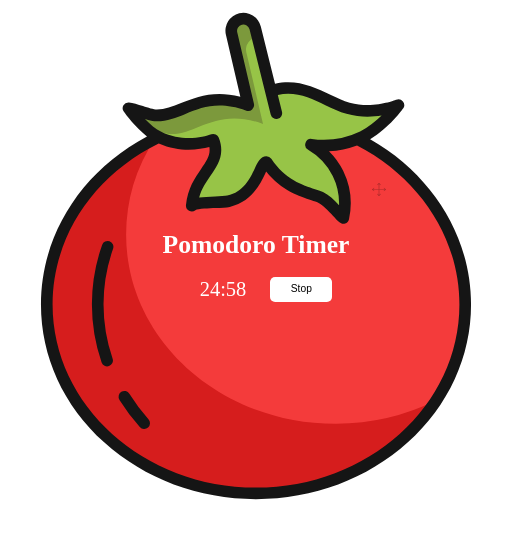
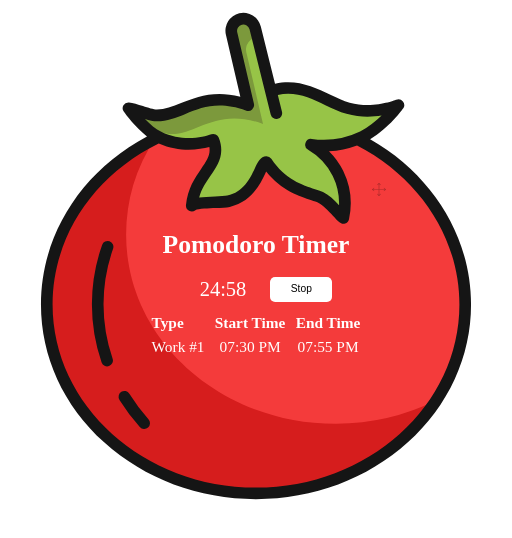
Before and after one commit to vepo/pomodoro, an Electron app: page index.html in a window 512 px wide. Both pictures are taken after a click on the button "Start". Drawn offline with Linux system fonts and the light colour scheme; no server answers.

Commit message:
Adding Tracking history

```diff
--- a/index.html
+++ b/index.html
@@ -5,6 +5,7 @@
     <meta charset="UTF-8">
     <title>Pomodoro</title>
     <meta http-equiv="Content-Security-Policy" content="script-src 'self' 'unsafe-inline';" />
+    <script src="./src/history.js"></script>
     <script src="./src/timer.js"></script>
     <script src="./src/display.js"></script>
     <script src="./src/pomodoro.app.js"></script>
@@ -22,6 +23,15 @@
             <span id="timer-display" class="display">00:00</span>
             <button id="timer-start-button" class="btn-start">Start</button>
         </div>
+        <div id="history-holder" class="history-holder">
+            <div class="history">
+                <div class="entry header">
+                    <span>Type</span>
+                    <span>Start Time</span>
+                    <span>End Time</span>
+                </div>
+            </div>
+        </div>
     </div>
     <div class="footer" style="display: none;">
         <div>Icons made by <a href="https://www.flaticon.com/authors/icongeek26" title="Icongeek26">Icongeek26</a>
--- a/main.js
+++ b/main.js
@@ -23,7 +23,7 @@ function createWindow() {
     })
 
     win.loadFile('index.html')
-    //win.webContents.openDevTools()
+    win.webContents.openDevTools()
 }
 
 app.whenReady().then(createWindow)
--- /dev/null
+++ b/src/history.js
@@ -0,0 +1,59 @@
+class History {
+    constructor(historyPanelElm) {
+        this.historyPanelElm = historyPanelElm;
+        this.addChild(this.createEmptyElement());
+
+    }
+
+    addActivity(activity) {
+        let emtpyElm = this.historyPanelElm.querySelector('.history .empty');
+        if (emtpyElm) {
+            emtpyElm.parentNode.removeChild(emtpyElm);
+        }
+
+        let activityElm = document.createElement('div');
+        activityElm.classList.add('entry');
+        let typeElm = document.createElement('span');
+        typeElm.innerHTML = activity.name;
+        activityElm.appendChild(typeElm);
+        let startElm = document.createElement('span');
+        startElm.classList.add('time');
+        startElm.innerHTML = activity.start.toLocaleTimeString("en-US", {
+            hour12: true,
+            hour: "2-digit",
+            minute: "2-digit"
+        });
+        activityElm.appendChild(startElm);
+        let endElm = document.createElement('span');
+        endElm.classList.add('time');
+        endElm.innerHTML = activity.end.toLocaleTimeString("en-US", {
+            hour12: true,
+            hour: "2-digit",
+            minute: "2-digit"
+        });
+        activityElm.appendChild(endElm);
+        this.addChild(activityElm);
+    }
+
+    createEmptyElement() {
+        let emtpyElm = document.createElement('div');
+        emtpyElm.classList.add('entry');
+        emtpyElm.classList.add('empty');
+        let typeElm = document.createElement('span');
+        typeElm.innerHTML = "Not Started";
+        emtpyElm.appendChild(typeElm);
+        let startElm = document.createElement('span');
+        startElm.classList.add('time');
+        startElm.innerHTML = "N/A";
+        emtpyElm.appendChild(startElm);
+        let endElm = document.createElement('span');
+        endElm.classList.add('time');
+        endElm.innerHTML = "N/A";
+        emtpyElm.appendChild(endElm);
+        return emtpyElm;
+    }
+
+    addChild(row) {
+        this.historyPanelElm.querySelector('.history').appendChild(row);
+    }
+}
--- a/src/pomodoro.app.js
+++ b/src/pomodoro.app.js
@@ -1,8 +1,8 @@
 const { webFrame } = require('electron');
-//require('electron').webFrame.context.moveTo(0,0)
 
 window.onload = () => {
-    let timer = new Timer(document.getElementById('timer-display'));
+    let history = new History(document.getElementById('history-holder'));
+    let timer = new Timer(document.getElementById('timer-display'), history);
     let display = new Display(timer, document.getElementById('timer-start-button'));
 
     let dragging = false;
--- a/src/timer.js
+++ b/src/timer.js
@@ -1,7 +1,12 @@
+const path = require('path');
+
 class Timer {
 
-    constructor(displayElm) {
+    constructor(displayElm, history) {
+        this.history = history;
         this.displayElm = displayElm;
+        this.startAudio = new Audio(path.join('.', 'assets', 'audios', 'Boom-sound.mp3'));
+        this.endAudio = new Audio(path.join('.', 'assets', 'audios', 'Bell-noise.mp3'));
         this.runningData = {
             working: true,
             restCounter: 0,
@@ -14,14 +19,32 @@ class Timer {
 
     start() {
         this.startTimer(this.runningData.workTime);
+
+        var endTime = new Date();
+        endTime.setMinutes(endTime.getMinutes() + this.runningData.workTime);
+        this.history.addActivity({
+            name: 'Work #1',
+            start: new Date(),
+            end: endTime
+        });
     }
 
     startTimer(time) {
+        if (this.runningData.working) {
+            this.startAudio.play();
+        }
         this.runningData.counter = time * 60;
         this.runningData.updateDisplayInterval = setInterval(() => {
             this.runningData.counter--;
             this.updateDisplay();
         }, 1_000);
+
+        if (this.runningData.working && this.endAudio.duration) {
+            let endAudioDuration = Math.round(this.endAudio.duration * 1000);
+            this.runningData.endTimerPlayTimeout = setTimeout(() => {
+                this.endAudio.play();
+            }, (time * 60 * 1_000) - endAudioDuration);
+        }
         this.runningData.endTimerTimeout = setTimeout(() => {
             clearInterval(this.runningData.updateDisplayInterval);
             this.switchState();
@@ -32,6 +55,7 @@ class Timer {
     stop() {
         clearInterval(this.runningData.updateDisplayInterval);
         clearTimeout(this.runningData.endTimerTimeout);
+        clearTimeout(this.runningData.endTimerPlayTimeout);
     }
 
     switchState() {
@@ -40,13 +64,37 @@ class Timer {
             if (this.runningData.restCounter == 4) {
                 this.runningData.restCounter = 0;
                 this.startTimer(this.runningData.longRestTime);
+
+                var endTime = new Date();
+                endTime.setMinutes(endTime.getMinutes() + this.runningData.longRestTime);
+                this.history.addActivity({
+                    name: 'Long Rest',
+                    start: new Date(),
+                    end: endTime
+                });
             } else {
                 this.runningData.restCounter++;
                 this.startTimer(this.runningData.restTime);
+
+                var endTime = new Date();
+                endTime.setMinutes(endTime.getMinutes() + this.runningData.restTime);
+                this.history.addActivity({
+                    name: 'Rest #' + this.runningData.restCounter,
+                    start: new Date(),
+                    end: endTime
+                });
             }
         } else {
             this.runningData.working = true;
             this.startTimer(this.runningData.workTime);
+
+            var endTime = new Date();
+            endTime.setMinutes(endTime.getMinutes() + this.runningData.workTime);
+            this.history.addActivity({
+                name: ('Work #' + (this.runningData.restCounter + 1)),
+                start: new Date(),
+                end: endTime
+            });
         }
     }
 
--- a/style.css
+++ b/style.css
@@ -82,3 +82,57 @@ button:focus {
     line-height     : 4vw;
     font-size       : 2vw;
 }
+
+.history-holder {
+    max-height: 23vw;
+    max-width : 50vw;
+    margin    : auto;
+    overflow-y: auto;
+}
+
+.history {
+    margin    : 2vw auto 0 auto;
+    font-size : 3vw;
+    display   : table;
+    max-height: 50vw;
+    overflow-y: auto;
+}
+
+.history>.entry {
+    display: table-row;
+}
+
+.history>.entry.header {
+    font-weight: bolder;
+}
+
+.history>.entry.empty {
+    font-style: italic;
+}
+
+.history>.entry .time {
+    text-align: center;
+}
+
+.history>.entry>span {
+    display   : table-cell;
+    padding   : 0.5vw 1vw;
+    text-align: left;
+}
+
+/* width */
+::-webkit-scrollbar {
+    width: 3vw;
+}
+
+/* Track */
+::-webkit-scrollbar-track {
+    box-shadow   : inset 0 0 5px grey;
+    border-radius: 4px;
+}
+
+/* Handle */
+::-webkit-scrollbar-thumb {
+    background   : #FF8888;
+    border-radius: 4px;
+}
```
Also changed, not shown: StoreInfo.md (added, +50 -0 lines), resources/screen-shot.png (added), 2 other files.
